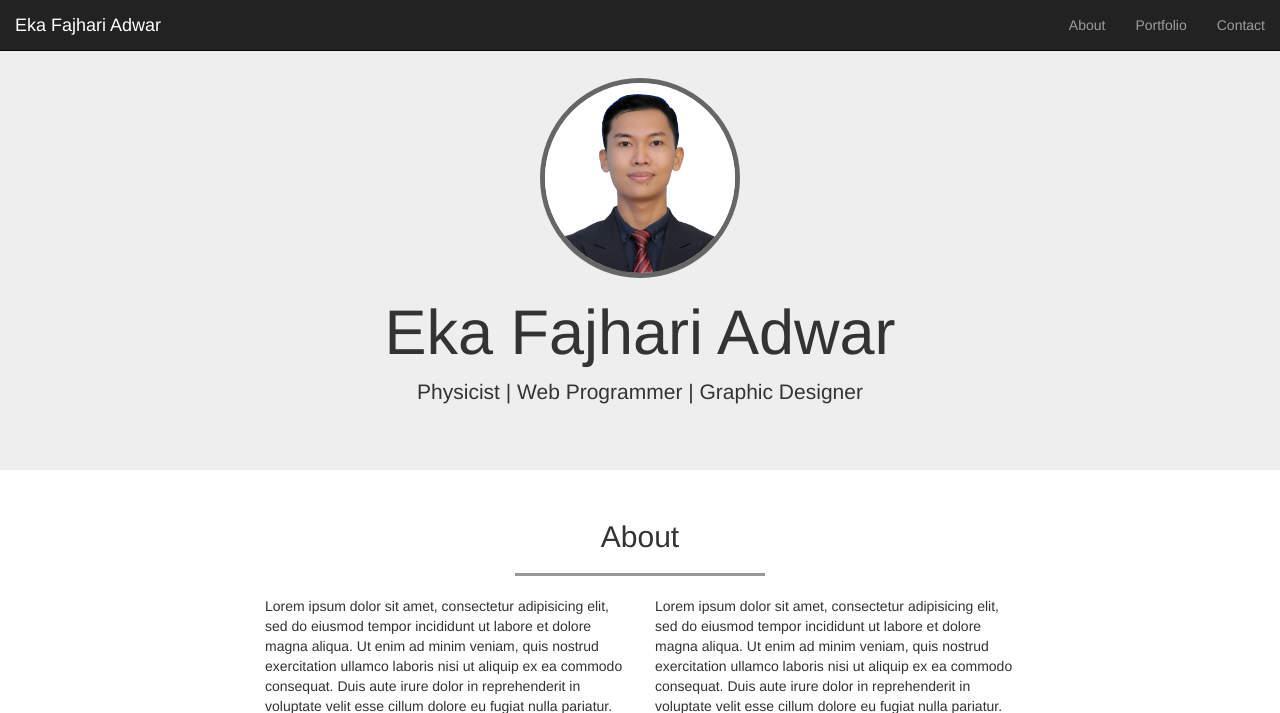
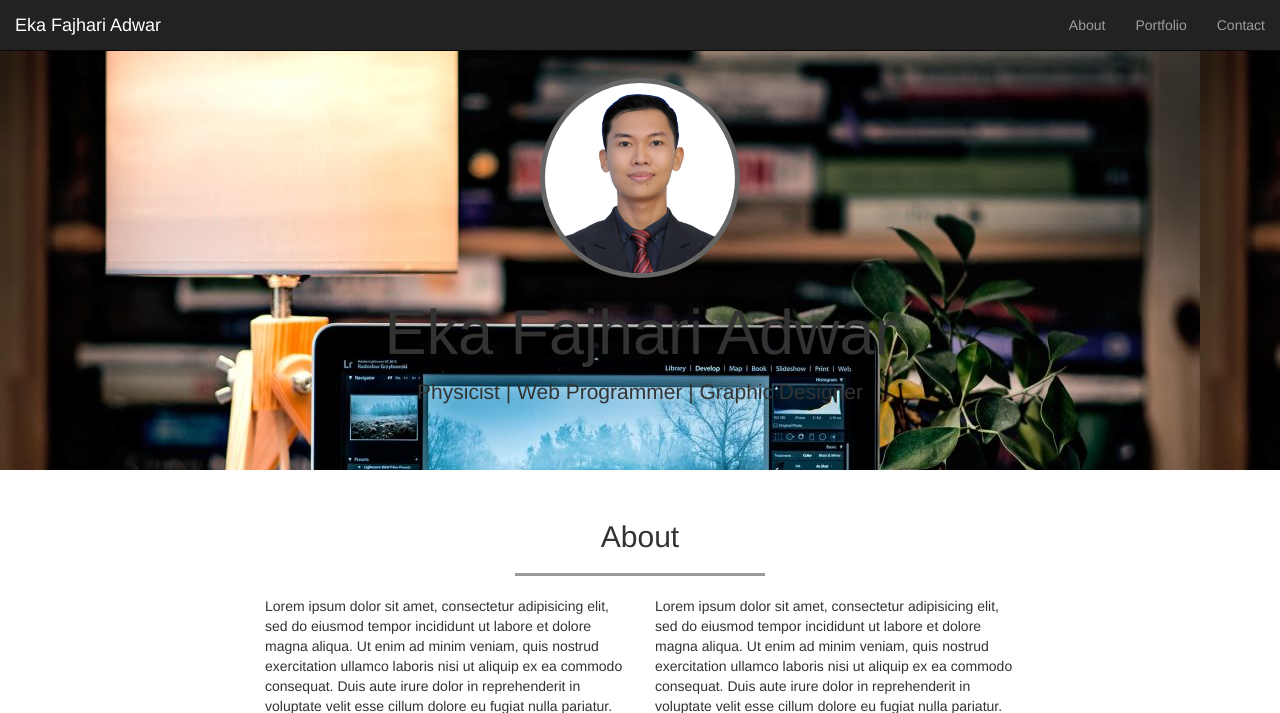
Before and after one commit to ekaadwar/myportfolio, a PHP site: page / in a window 1280 px wide. Shown: the top 713 px of the page. Run offline with PHP 8.4, Linux system fonts and the light colour scheme.

Commit message:
style.css - menambahkan background-image pada jumbotron

```diff
--- a/css/style.css
+++ b/css/style.css
@@ -5,6 +5,10 @@ html{
 body{
 	margin-bottom : 120px;
 	margin-top : 30px;
+}
+
+.jumbotron{
+	background-image : url('../gambar/header-bg.jpg');
 }
 
 .jumbotron img{
```
Also changed, not shown: gambar/header-bg.jpg (added).
